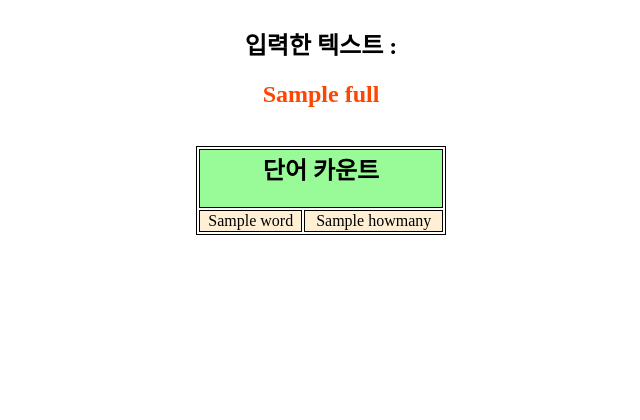
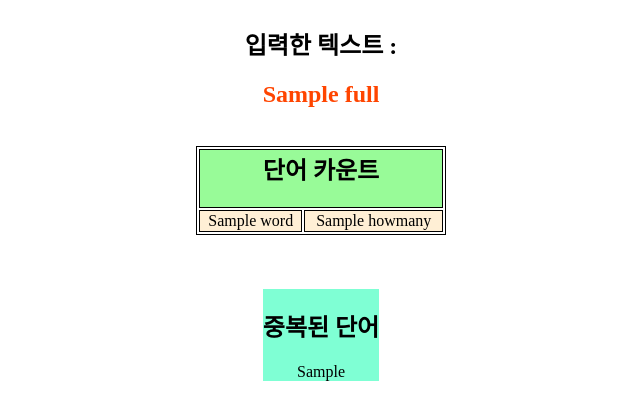
Before and after one commit to a-taeyeon/wordcountProject, a Django app: template wordcountapp/templates/result.html in a window 1280 px wide. Shown: the part 261-681 px from the top of the page, without its empty margins (319-959 px from the left). Run offline with Django 3.2, Linux system fonts and the light colour scheme; the template is opened without the code that fills it: most values are stand-ins (such as "Sample title", 1, 10 or a date in 2020); some web fonts are replaced.

Commit message:
second wordcountProject

```diff
--- a/wordcountapp/templates/result.html
+++ b/wordcountapp/templates/result.html
@@ -31,6 +31,11 @@
     td{
         background-color: papayawhip;
     }
+
+    div{
+        display:inline-block;
+        background-color:aquamarine;
+    }
 </style>
 
 <body align="center">
@@ -45,7 +50,7 @@
     <!-- 입력받은 전체 텍스트 -->
     <h2 id="enterText">{{full}}</h2>
 
-    <table align="center">
+    <table class="cnt" align="center">
         <tr>
             <th colspan="2"><h2>단어 카운트</h2></th>
         </tr>
@@ -58,4 +63,15 @@
         </tr>
         {%endfor%}
     </table>
+
+    <br><br><br>
+
+    <div>
+        <h2>중복된 단어</h2>
+        {% for wordD, manyD in duplication %}
+            {%if manyD != 0%}
+                {{wordD}}<br>
+            {%endif%}
+        {%endfor%}
+    </div>
 </body>
--- a/wordcountapp/views.py
+++ b/wordcountapp/views.py
@@ -12,13 +12,16 @@ def result(request):
     text = request.GET['fulltext']
     words = text.split() #words는 단어들이 담겨있는 리스트
     word_dictionary = {} #<단어: 몇번, 단어: 몇번>으로 저장되어 있음
+    check_duplicate = {} #중복된 문자열
 
     for word in words:  #word는 반복문 변수임.
         if word in word_dictionary:
             #increase
             word_dictionary[word]+=1
+            check_duplicate[word]+=1
         else:
             #add to dictionary
             word_dictionary[word]=1
+            check_duplicate[word]=0
 
-    return render(request, 'result.html', {'full': text, 'total': len(words), 'dictionary': word_dictionary.items()})
+    return render(request, 'result.html', {'full': text, 'total': len(words), 'dictionary': word_dictionary.items(), 'duplication': check_duplicate.items()})
```
